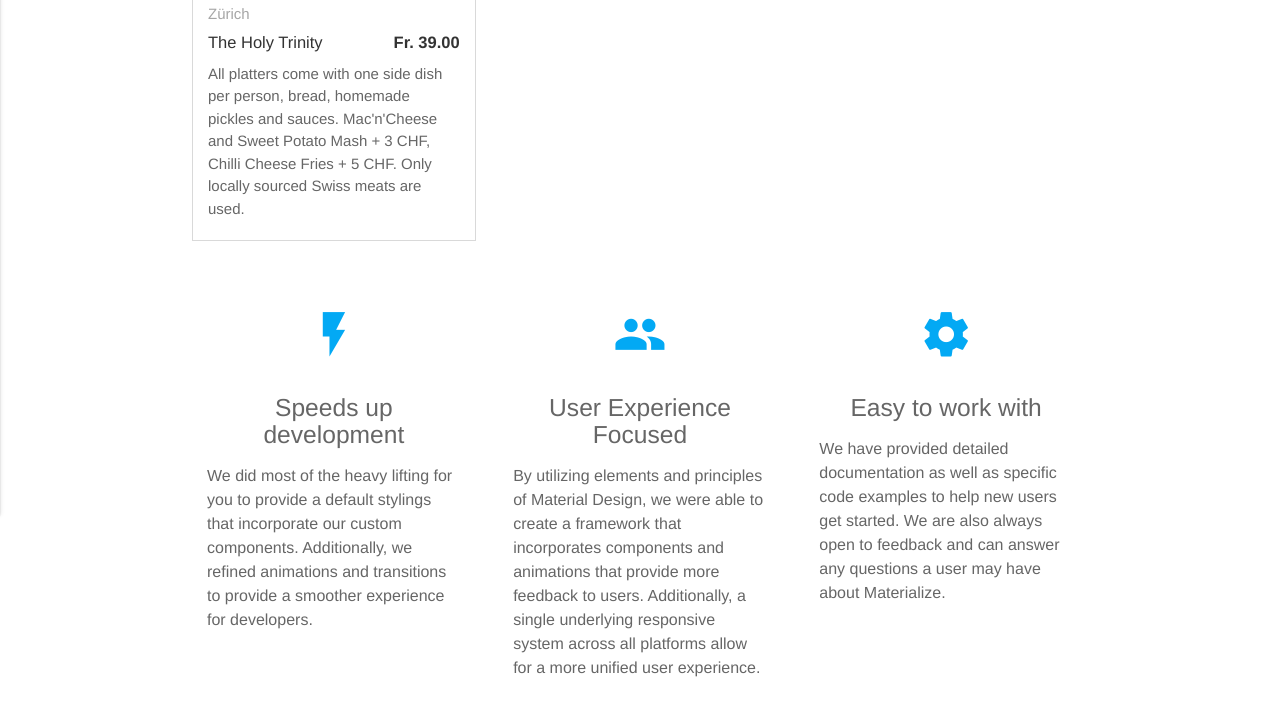
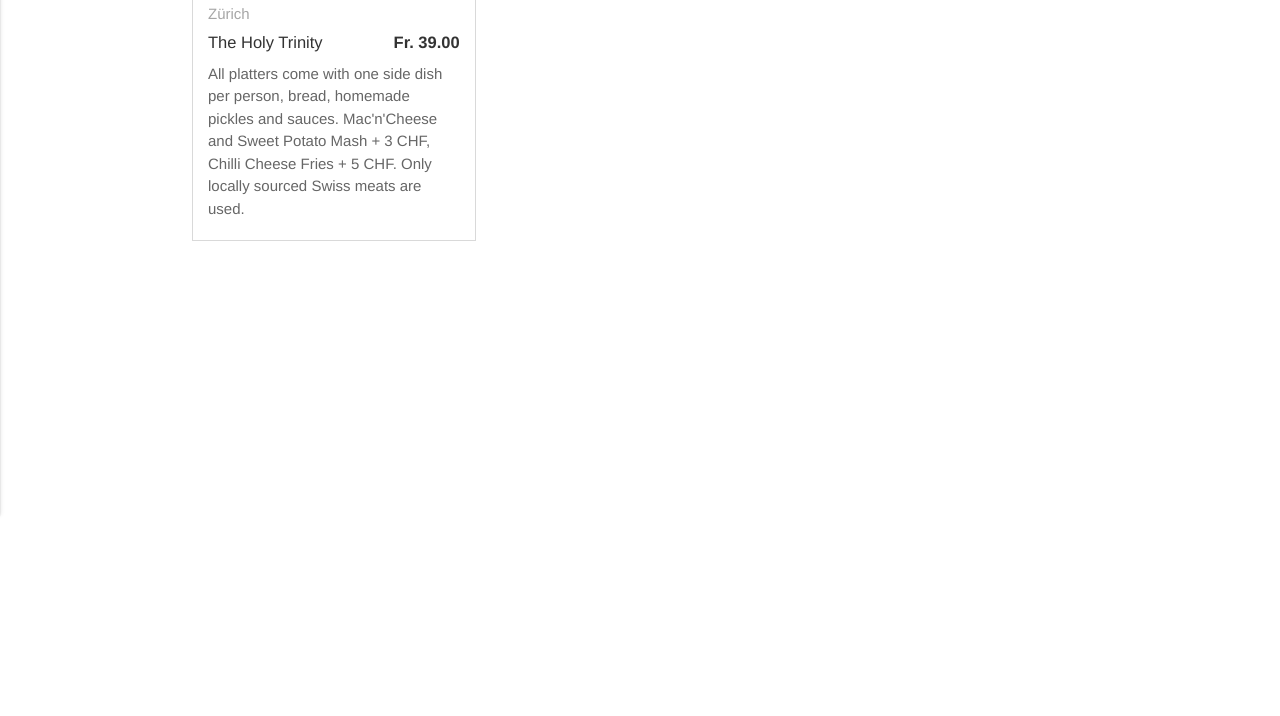
Before and after one commit to mikebochenek/redux, a plain HTML site: page index.html in a window 1280 px wide. Shown: the part 346-1062 px from the top of the page. After the commit the page ends 800 px from the top, so only its background shows below. Drawn offline with nearby package versions, Linux system fonts and the light colour scheme; no server answers.

Commit message:
remove hardcoded content

```diff
--- a/index.html
+++ b/index.html
@@ -45,36 +45,7 @@
               </div>
             </div>
           </div>
-        </div>
 
-      <!--   Icon Section   -->
-      <div class="row">
-        <div class="col s12 m4">
-          <div class="icon-block">
-            <h2 class="center light-blue-text"><i class="material-icons">flash_on</i></h2>
-            <h5 class="center">Speeds up development</h5>
-
-            <p class="light">We did most of the heavy lifting for you to provide a default stylings that incorporate our custom components. Additionally, we refined animations and transitions to provide a smoother experience for developers.</p>
-          </div>
-        </div>
-
-        <div class="col s12 m4">
-          <div class="icon-block">
-            <h2 class="center light-blue-text"><i class="material-icons">group</i></h2>
-            <h5 class="center">User Experience Focused</h5>
-
-            <p class="light">By utilizing elements and principles of Material Design, we were able to create a framework that incorporates components and animations that provide more feedback to users. Additionally, a single underlying responsive system across all platforms allow for a more unified user experience.</p>
-          </div>
-        </div>
-
-        <div class="col s12 m4">
-          <div class="icon-block">
-            <h2 class="center light-blue-text"><i class="material-icons">settings</i></h2>
-            <h5 class="center">Easy to work with</h5>
-
-            <p class="light" id="testid">We have provided detailed documentation as well as specific code examples to help new users get started. We are also always open to feedback and can answer any questions a user may have about Materialize.</p>
-          </div>
-        </div>
       </div>
 
     </div>
@@ -99,7 +70,7 @@
   }).done(function( data ) {
     	alert('flicker ajax yes ' + data);
         for (var i = 0; i < data.length; i++) {
-        	alert(data[i]);
+        	alert(data[i].name);
         }
 
     });
```
